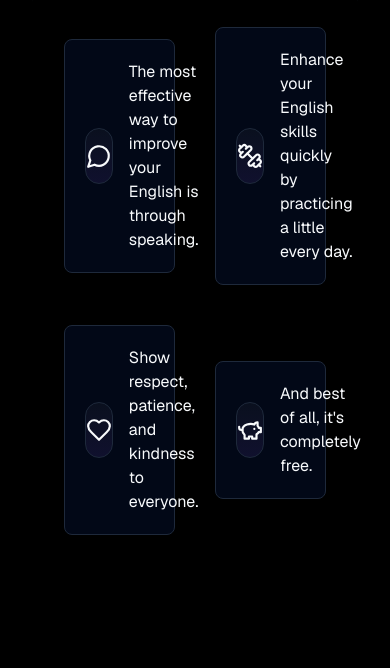
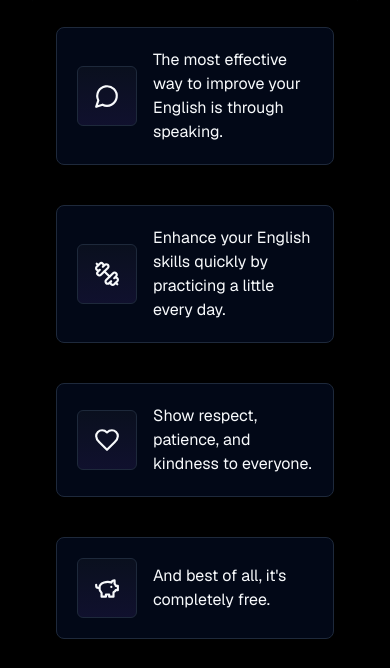
Before and after one commit to brunocroh/bolhadev.chat, a Next.js app in the folder apps/web/: page / in a window 390 px wide. Shown: the part 674-1342 px from the top of the page. Before the commit the page ends 1257 px from the top, so only its background shows below. Built offline with nearby package versions, Linux system fonts and the light colour scheme.

Commit message:
feat(web): make cards responsive

```diff
--- a/apps/web/app/components/info-card.tsx
+++ b/apps/web/app/components/info-card.tsx
@@ -11,9 +11,9 @@ type InfoCard = {
 export const InfoCard: React.FC<InfoCard> = ({icon, content}) => {
   const Icon = icon
   return (
-    <Card className="w-2/5">
+    <Card className="w-full md:w-2/5">
       <CardContent className="flex flex-row items-center gap-4 p-5">
-        <div className="border-slate-6 flex h-14 w-[4.25rem] items-center justify-center rounded-2xl border bg-gradient-to-b from-white/[3%] to-violet-500/10 transition duration-200 ease-in-out">
+        <div className="border-slate-6 flex items-center justify-center rounded-md border bg-gradient-to-b from-white/[3%] to-violet-500/10 p-4 transition duration-200 ease-in-out">
           <Icon size={26} />
         </div>
         <div className="">
--- a/apps/web/app/page.tsx
+++ b/apps/web/app/page.tsx
@@ -61,7 +61,7 @@ export default function Page(): JSX.Element {
         </div>
       </section>
       <section className="border-slate-6 relative mt-20 flex max-w-5xl flex-col items-center rounded-3xl border-t px-6 py-12 sm:py-24 md:max-w-7xl">
-        <div className="flex w-full flex-wrap items-center justify-center gap-10">
+        <div className="flex w-full flex-col flex-wrap items-center justify-center gap-10 md:flex-row">
           {infoCardContent.map((card, i) => <InfoCard icon={card.icon} content={card.content} key={i}/>)}
         </div>
       </section>
```
